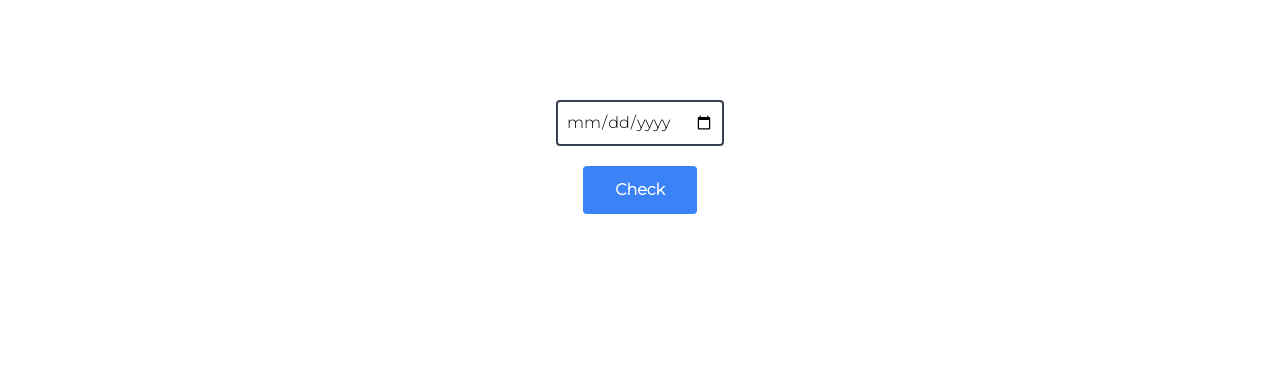
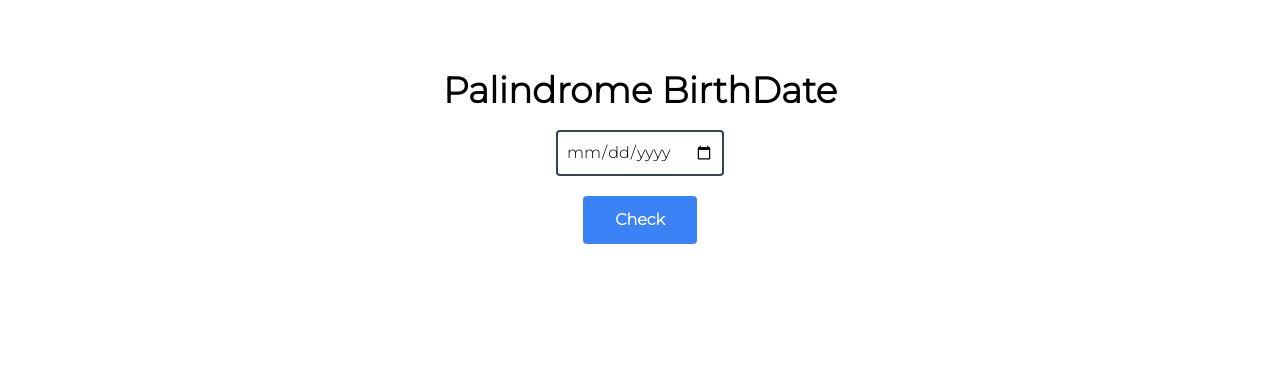
Before and after one commit to parthpandyappp/palindromeBirthday, a plain HTML site: page index.html in a window 1280 px wide. Shown: the part 203-588 px from the top of the page. Drawn offline with nearby package versions, Linux system fonts and the light colour scheme.

Commit message:
Updated with heading of the project

```diff
--- a/index.html
+++ b/index.html
@@ -79,6 +79,7 @@
     </nav>
 
     <div class="flex flex-col justify-center items-center h-full space-y-5">
+      <h2 class="font-bold text-4xl">Palindrome BirthDate</h2>
       <input
         class="border-2 border-gray-700 rounded py-2 px-2"
         name="date"
```
